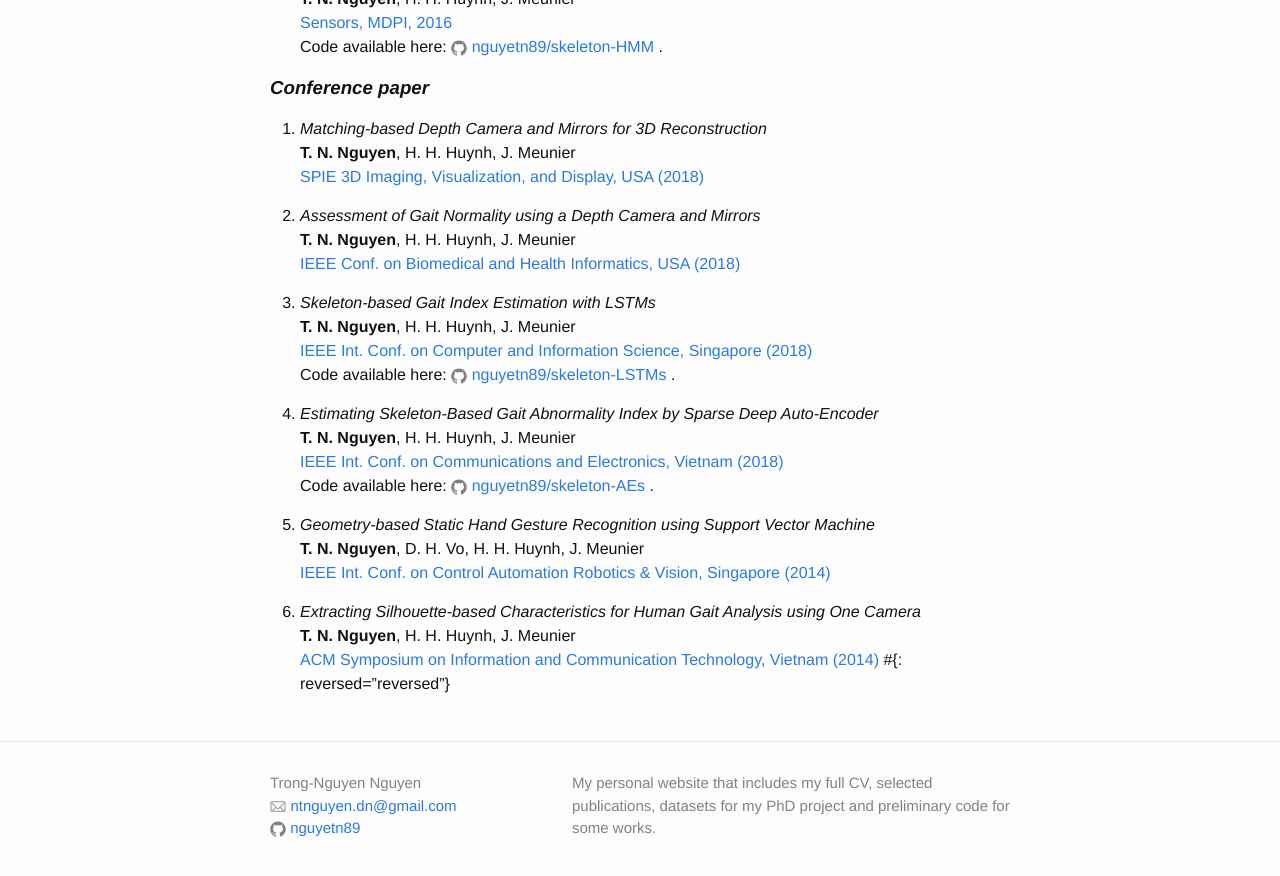
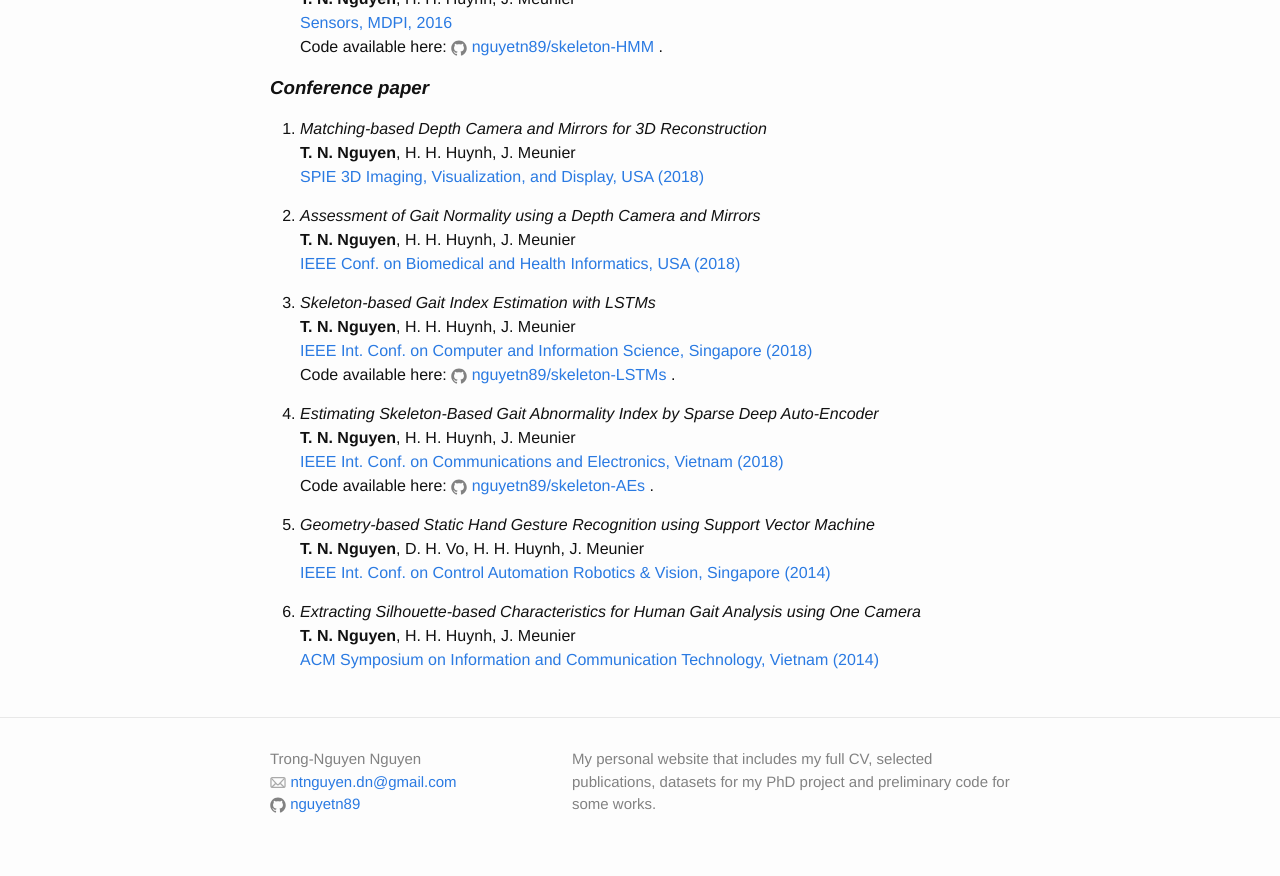
Before and after one commit to nguyetn89/nguyetn89.github.io, a Jekyll site: the page built from publications.md, in a window 1280 px wide and 900 px high, scrolled down 825 px. Shown: the top 876 px of the window. Built offline with Jekyll 4.4.1, drawn with Linux system fonts in a browser that asks for light colours.

Commit message:
Update publications.md

```diff
--- a/publications.md
+++ b/publications.md
@@ -70,4 +70,3 @@ Code available here: {% include icon-github.html username="nguyetn89/skeleton-AE
 6. *Extracting Silhouette-based Characteristics for Human Gait Analysis using One Camera*
 **T. N. Nguyen**, H. H. Huynh, J. Meunier
 [ACM Symposium on Information and Communication Technology, Vietnam (2014)](https://doi.org/10.1145/2676585.2676612)
-#{: reversed="reversed"}
```
